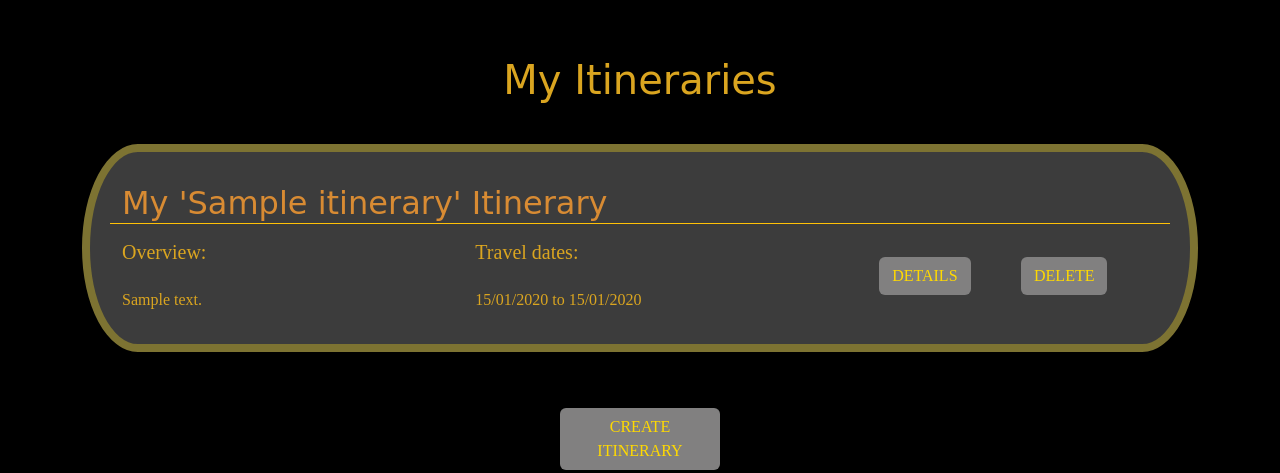
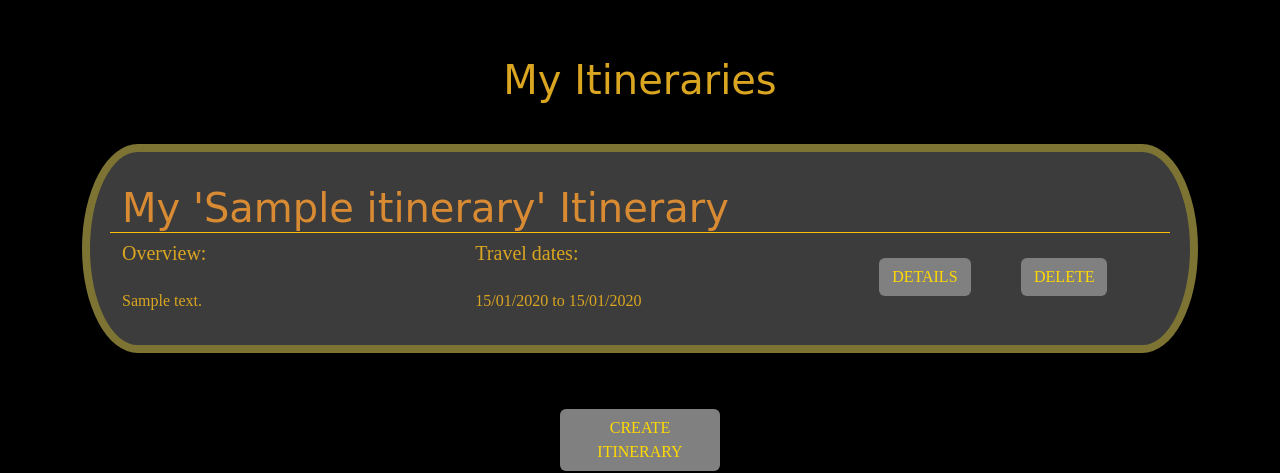
Before and after one commit to BUSAMT/DestinationInTime, a Django app: page /itins/ in a window 1280 px wide. Shown: the part 163-636 px from the top of the page. Run offline with Django 4.2, Linux system fonts and the light colour scheme; a user stored in the database is signed in; tables that the repository leaves empty hold one stand-in row (values such as "Sample post"); some web fonts are replaced.

Commit message:
Itinerary border yellow update in Itin index

```diff
--- a/main_app/templates/itins/index.html
+++ b/main_app/templates/itins/index.html
@@ -14,7 +14,7 @@
 
             <a href="{% url 'itins_detail' itin.id %}" style="text-decoration: none">
                 <div class="row">
-                    <h2 class=" text-start border-bottom border-warning mb-3">My '{{ itin.init_name }}' Itinerary</h2>
+                    <h1 class=" border-bottom border-warning ">My '{{ itin.init_name }}' Itinerary</h1>
                 </div>
             </a>
             <div class="row justify-content-center align-items-center">
```
